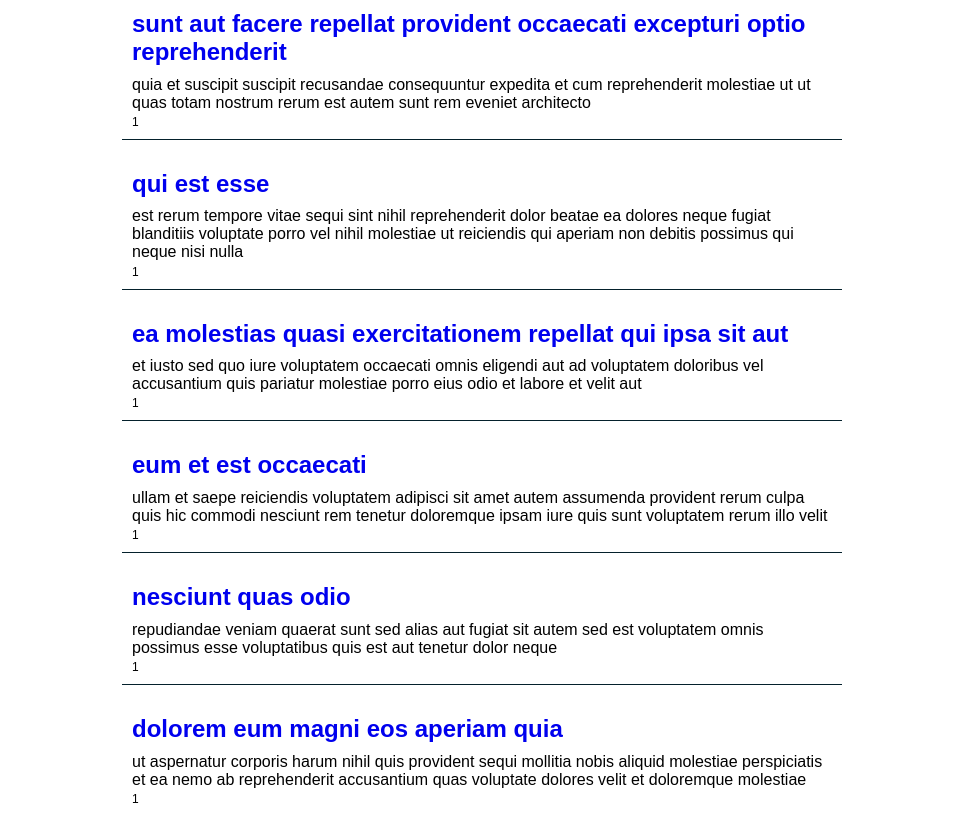
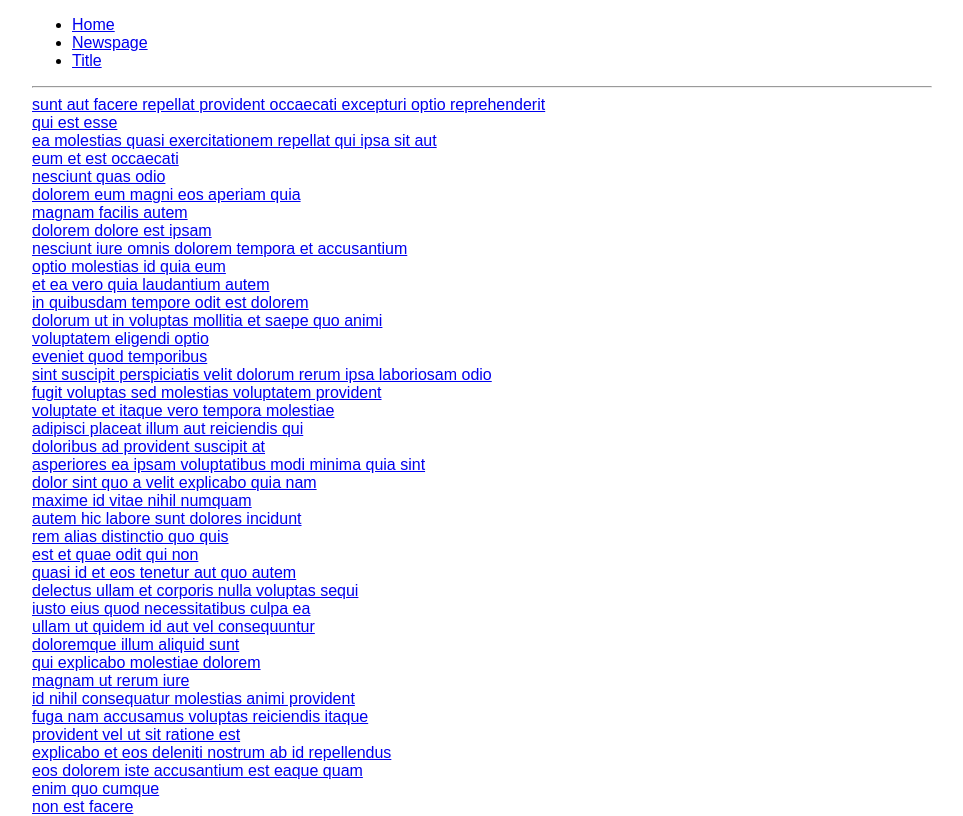
Before and after one commit to AndriiPetrov/test-fe, a React (Create React App) app: page /posts in a window 1280 px wide. Shown: the top 816 px of the page, without its empty margins (158-1121 px from the left). Built offline with nearby package versions, Linux system fonts and the light colour scheme.

Commit message:
routin experience

```diff
--- a/src/App.js
+++ b/src/App.js
@@ -2,34 +2,33 @@ import React from 'react';
 import './App.css';
 import {items} from './post-data';
 import NewsPage from './NewsPage';
-// import axios from 'axios';
+import Posts from './Posts';
+import Home from './Home';
+import {Route, Link} from 'react-router-dom';
+import Routing from './Routing';
 
 class App extends React.Component{
-  // state = {
-  //   posts: []
-  // }
-
-  // ComponentDidMount() {
-  //   axios.get(`https://jsonplaceholder.typicode.com/posts/`)
-  //     .then(res=> {
-  //       const posts = res.data.children.map(obj => obj.data);
-  //       this.setState({posts});
-  //     })
-  // }
-
 
   render(){
     return(
       <div className="App">
-        <NewsPage items={items} />
+        <div>
+          <ul>
+            <li><Link to='/'>Home</Link></li>
+            <li><Link to='/p'>Newspage</Link></li>
+            <li><Link to='/posts'>Title</Link></li>
+          </ul>
+        </div>
+        <hr/>
+        <div>
+          <Route exact path='/' component={Home} />
+          <Route path='/p' render={() => <NewsPage items={items}/>}/>
+          {/* <Route path='/posts' render={() => <Routing items={items}/>}/> */}
+          <Route path='/posts' render={() => <Posts items={items}/>}/>
+
+        {/* <Posts /> */}
+        </div>
       </div>
-      // <div>
-      //   <ul>
-      //     {this.state.posts.map(post => (
-      //       <li key={post.id}>{post.title}</li>
-      //     ))}
-      //   </ul>
-      // </div>
     )
   }
 }
--- /dev/null
+++ b/src/Home.js
@@ -0,0 +1,6 @@
+import React from 'react';
+
+const Home = () =>(
+    <div>Home</div>
+)
+export default Home;
--- a/src/NewsPage.js
+++ b/src/NewsPage.js
@@ -2,13 +2,13 @@ import React from 'react';
 import './NewsPage.css';
 import Post from './Post';
 import PropTypes from 'prop-types';
-import {BrowserRouter as Router, Route, Link} from 'react-router-dom';
-import Routing from './Routing';
+// import {BrowserRouter as Router, Route, Link, Switch} from 'react-router-dom';
+// import Routing from './Routing';
+// import {items} from './post-data';
+// console.log(items);
+const NewsPage = ({items}) => (
+    <div style={{width: '80%', margin: '0 auto'}}>
 
-const NewsPage = ({items}) => (
-  // console.log(items)
-    <div style={{width: '80%', margin: '0 auto'}}>
-      <Routing items={items}/>
         <ul className="NewsPage-items">
           {items.map(item =>
             <li key={item.id}>
@@ -18,7 +18,7 @@ const NewsPage = ({items}) => (
             </li>
           )}
         </ul>
-    </div>
+      </div>
 )
 NewsPage.proptypes = {
   items: PropTypes.array.isRequired
--- a/src/Post.js
+++ b/src/Post.js
@@ -1,13 +1,13 @@
 import React from 'react';
 import './Post.css';
 import PropTypes from 'prop-types';
-import { Link} from 'react-router-dom';
+// import { Link} from 'react-router-dom';
 
 function Post({item}) {
     // console.log(item);
     return(
         <div className="Post">
-            <div className="Post-title"><Link to={`/${item.id}`} className="Link">{item.title}</Link></div>
+            <div className="Post-title">{item.title}</div>
             <div className="Post-body">{item.body}</div>
             <div className="Post-userId">{item.userId}</div>
         </div>
--- /dev/null
+++ b/src/Posts.js
@@ -0,0 +1,17 @@
+import React from 'react';
+import {Switch, Route} from 'react-router-dom';
+import NewsPage from './NewsPage';
+import Post from './Post';
+import Routing from './Routing';
+
+const Posts = ({items}) => (
+    <div>
+        <Switch>
+        <Route exact path='/posts' render={() => <Routing items={items}/>}/>
+        {/* <Route path='/posts/:id' render={() => <Post item={item} />}/> */}
+        {/* <Route path='/posts/:id' component={Post}/> */}
+        </Switch>
+    </div>
+)
+
+export default Posts;
--- a/src/Routing.js
+++ b/src/Routing.js
@@ -1,16 +1,30 @@
 import React from 'react';
+import { Link} from 'react-router-dom';
+// import {items} from './post-data.js';
+// import Post from './Post';
 import {Route} from 'react-router-dom';
 import Post from './Post';
 
-const Routing = ({items}) => (
-    // console.log(items)
+const Routing = ({items}) => {
+    // console.log(items);
+    return(
     <div>
-        {items.map(item =>
-            <div key={item.id}>
-                <Route path={`/${item.id}`} component={Post} />
-            </div>
-        )}
+        <div>
+            {items.map(item =>
+                <div key={item.id}>
+                    <Link to={`/posts/${item.id}`}>{item.title}</Link>
+                </div>
+            )}
+        </div>
+        <div>
+            {items.map(item =>
+                <div key={item.id}>
+                    <Route path='/posts/:id' render={() => <Post item={item} />}/>
+                </div>
+            )}
+        </div>
     </div>
-)
+    )
+}
 
 export default Routing;
--- a/src/post-data.js
+++ b/src/post-data.js
@@ -1,4 +1,4 @@
-let items =
+var items =
 [
     {
       "userId": 1,
```
Also changed, not shown: src/Posts.css (added).
